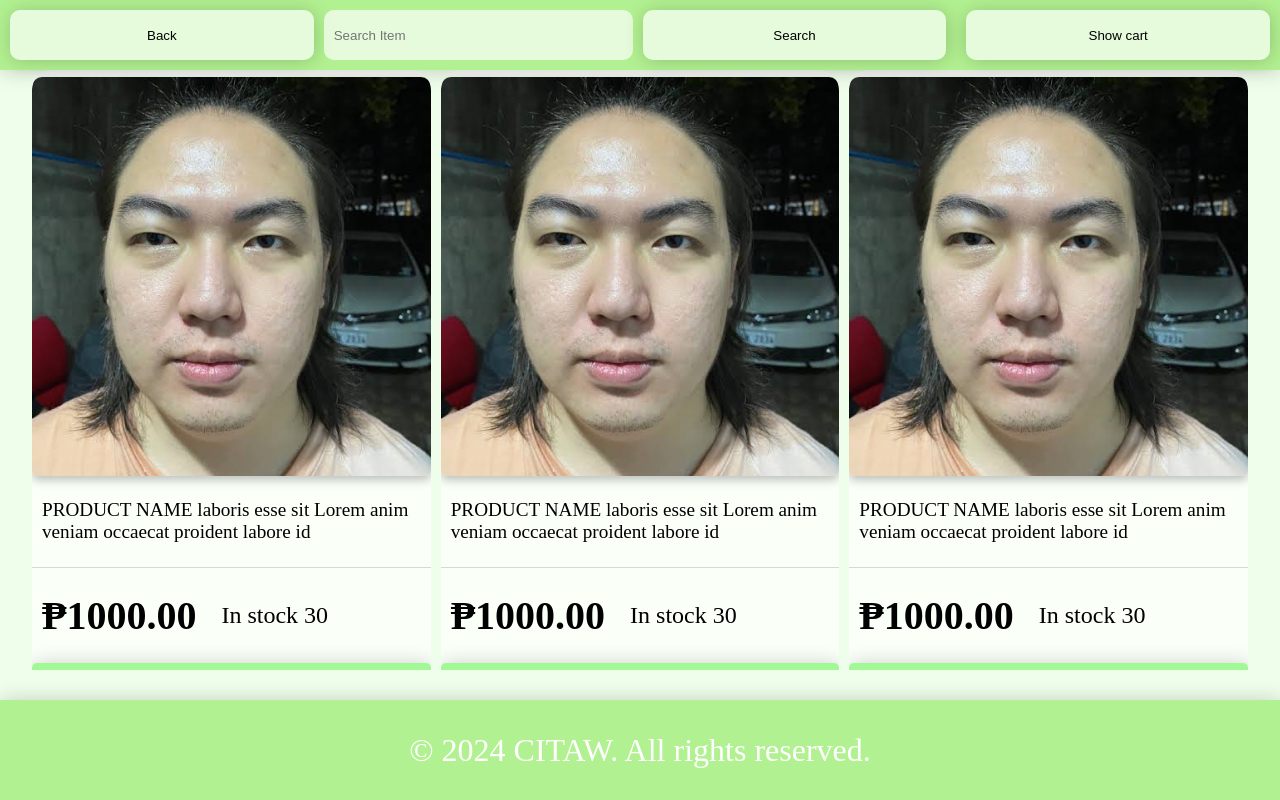
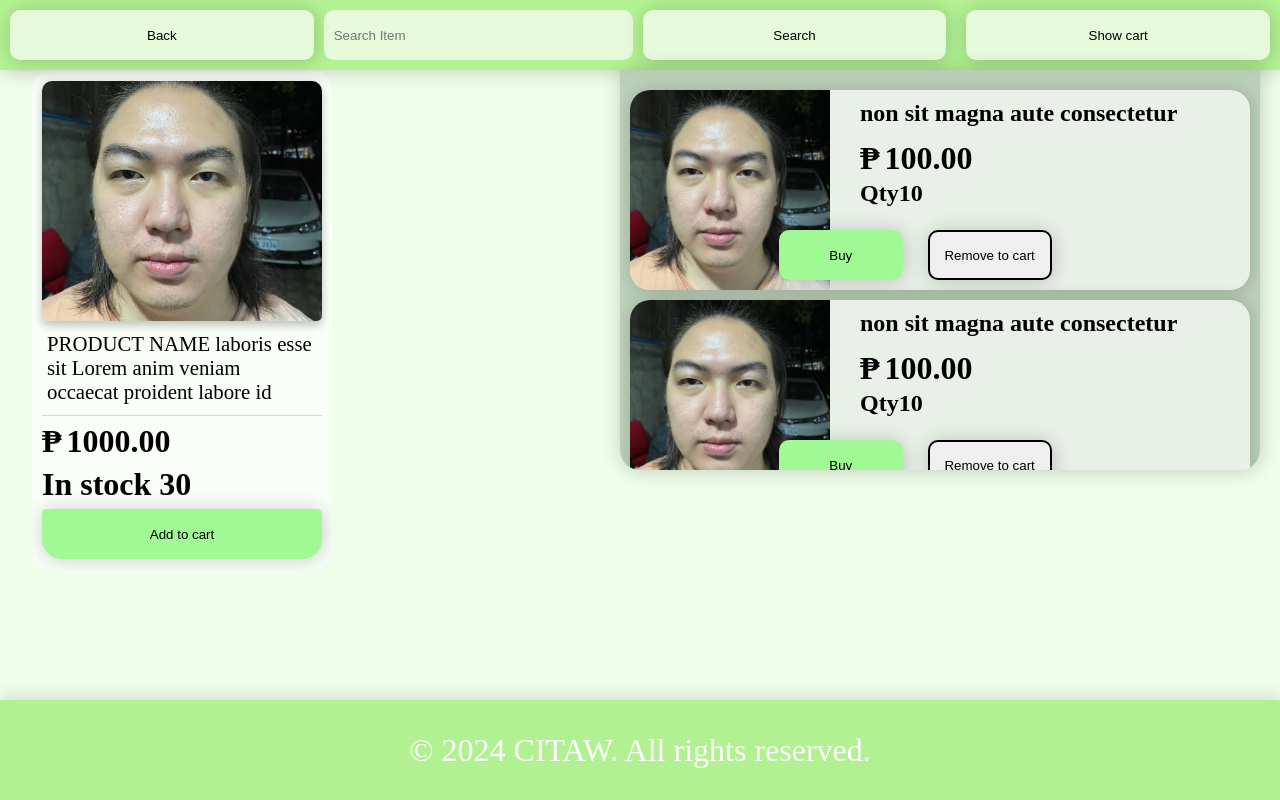
Before and after one commit to nice2ceeu/Node-App, a website: page view/dashboard.html in a window 1280 px wide. Drawn offline with Linux system fonts and the light colour scheme; no server answers.

Commit message:
updated css html dashboard

```diff
--- a/view/dashboard.css
+++ b/view/dashboard.css
@@ -25,6 +25,7 @@ body {
 .page_layout {
 	display: grid;
 	grid-template-columns: 1fr;
+	grid-template-rows: 100px 1fr 10px;
 	grid-template-rows: 75dvh;
 	padding-inline: 2rem;
 	margin-inline: auto;
@@ -37,25 +38,31 @@ body {
 	grid-row: 1;
 	display: grid;
 	grid-template-columns: repeat(auto-fit, minmax(300px, 1fr));
-	/* grid-template-rows: repeat(auto-fit, minmax(650px, 1fr)); */
 	gap: 10px;
 }
 /* product items */
 .productCard {
 	position: relative;
 	display: flex;
+	flex-direction: row;
 	justify-content: flex-start;
 	align-items: center;
 	flex-wrap: wrap;
-	height: 650px;
 	gap: 5px;
+	height: 500px;
+	width: 300px;
 	border-radius: 20px;
 	background: var(--tertiary-color);
 	overflow: hidden;
+	/* TEXT OF DIV */
+	padding: 10px;
+	font-size: 2rem;
+	font-weight: 500;
 }
 
 /* IMAGE PROUDUCT */
 .productCard > img {
+	height: 50%;
 	width: 100%;
 	aspect-ratio: 1 / 1;
 	object-fit: cover;
@@ -63,11 +70,13 @@ body {
 	box-shadow: 0px 4px 10px rgba(0, 0, 0, 0.25);
 }
 .productCard > span {
-	padding: 5px 10px 5px 10px;
+	text-align: left;
 }
+/* NAME OF PRODUCT */
 .productCard > span:nth-of-type(1) {
-	font-size: 1.2rem;
+	font-size: 1.3rem;
 	font-weight: 500;
+	padding: 5px 10px 5px 5px;
 }
 hr {
 	all: unset;
@@ -75,13 +84,28 @@ hr {
 	height: 1px;
 	background-color: #8080804c;
 }
+
+/* PRICE OF PRODUCT */
 .productCard > span:nth-of-type(2) {
-	font-size: 2.5rem;
-	font-weight: 650;
+	text-align: left;
+	width: 100%;
+	font-size: 2rem;
+	font-weight: 600;
 }
+.productCard > span:nth-of-type(2)::before {
+	content: "₱";
+	font-size: 2rem;
+	padding-right: 5px;
+}
+
+/* STOCK OF PRODUCT */
 .productCard > span:nth-of-type(3) {
-	font-size: 1.5rem;
-	font-weight: 500;
+	font-size: 2rem;
+	font-weight: 600;
+}
+.productCard > span:nth-of-type(3)::before {
+	content: "In stock";
+	font-size: 2rem;
 }
 .addCart {
 	display: flex;
@@ -98,15 +122,109 @@ hr {
 }
 
 #cartContainer {
+	/* POSTION OF CONTAINER */
+	position: absolute;
+	top: 70px;
+	right: 20px;
+	/* POSTION OF CONTAINER */
+	width: 50%;
+	height: 100%;
+	padding: 10px;
+	z-index: 10;
+	box-shadow: var(--shadow);
+	border-radius: 0 0 20px 20px;
+	background: rgba(178, 200, 175, 0.806);
+	overflow: auto;
+}
+
+.productCart {
+	position: relative;
+	display: grid;
+	grid-template-columns: 200px 500px;
+	grid-template-rows: repeat(3, 20px);
+	row-gap: 20px;
+	column-gap: 20px;
+	height: 200px;
+	width: 100%;
+	margin: 10px 0 10px 0;
+	overflow: hidden;
+	border-radius: 20px;
+	box-shadow: var(--shadow);
+	background-color: var(--tertiary-color);
+}
+
+.productCart > img {
+	height: 200px;
+	width: 100%;
 	grid-column: 1;
+	aspect-ratio: 1 / 1;
+	object-fit: cover;
+}
+.productCart > span {
+	padding: 10px;
+}
+/* NAME OF PRODUCT IN CART */
+.productCart > span:nth-of-type(1) {
+	grid-column: 2 / 4;
 	grid-row: 1;
-	height: 500px;
+	font-weight: 700;
+	font-size: 1.5rem;
+}
+/* PRICE OF PRODUCT IN CART */
+.productCart > span:nth-of-type(2) {
+	grid-column: 2;
+	grid-row: 2;
+	font-weight: 700;
+	font-size: 2rem;
+}
+.productCart > span:nth-of-type(2)::before {
+	content: "₱";
+	font-size: 2rem;
+	padding-right: 5px;
+}
+
+.productCart > span:nth-of-type(3) {
+	grid-column: 2;
+	grid-row: 3;
+	font-weight: 700;
+	font-size: 1.5rem;
+}
+.productCart > span:nth-of-type(3)::before {
+	content: "Qty";
+	font-size: 1.5rem;
+}
+
+.productCart button:nth-of-type(1) {
+	position: absolute;
+	bottom: 10px;
+	left: 24%;
 	display: flex;
 	justify-content: center;
 	align-items: center;
-	background: rgba(178, 200, 175, 0.806);
-	overflow-y: scroll;
-	z-index: 2;
+	height: 50px;
+	width: 20%;
+	border: none;
+	text-decoration: none;
+	border-radius: 10px;
+	background: var(--accent-color);
+	color: var(--text-color);
+	box-shadow: var(--shadow);
+}
+.productCart button:nth-of-type(2) {
+	position: absolute;
+	bottom: 10px;
+	left: 48%;
+	display: flex;
+	justify-content: center;
+	align-items: center;
+	height: 50px;
+	width: 20%;
+	border: none;
+	text-decoration: none;
+	border-radius: 10px;
+	border: 2px solid black;
+	color: var(--text-color);
+	box-shadow: var(--shadow);
 }
 
 #text {
--- a/view/dashboard.html
+++ b/view/dashboard.html
@@ -37,151 +37,113 @@
 						id</span
 					>
 					<hr />
-					<span class="price">&#8369;1000.00</span>
-					<span class="quantity">In stock 30</span>
+					<span class="price">1000.00</span>
+					<span class="quantity"> 30</span>
 					<button class="addCart">Add to cart</button>
 				</div>
-				<div class="productCard">
+			</div>
+		</div>
+		<div id="cartContainer">
+			<div class="productCart">
 				<img
 					class="image"
 					src="images/malupits.jpeg"
-						alt="fruit image"
+					alt="product image"
 				/>
-					<span class="item"
-						>PRODUCT NAME laboris esse sit Lorem anim veniam occaecat proident labore
-						id</span
-					>
-					<hr />
-					<span class="price">&#8369;1000.00</span>
-					<span class="quantity">In stock 30</span>
-					<button class="addCart">Add to cart</button>
+				<span class="item">non sit magna aute consectetur</span>
+				<span class="price">100.00</span>
+				<span class="quantity">10</span>
+				<button class="order">Buy</button>
+				<button class="remove">Remove to cart</button>
 			</div>
-				<div class="productCard">
+			<div class="productCart">
 				<img
 					class="image"
 					src="images/malupits.jpeg"
-						alt="fruit image"
+					alt="product image"
 				/>
-					<span class="item"
-						>PRODUCT NAME laboris esse sit Lorem anim veniam occaecat proident labore
-						id</span
-					>
-					<hr />
-					<span class="price">&#8369;1000.00</span>
-					<span class="quantity">In stock 30</span>
-					<button class="addCart">Add to cart</button>
+				<span class="item">non sit magna aute consectetur</span>
+				<span class="price">100.00</span>
+				<span class="quantity">10</span>
+				<button class="order">Buy</button>
+				<button class="remove">Remove to cart</button>
 			</div>
-				<div class="productCard">
+			<div class="productCart">
 				<img
 					class="image"
 					src="images/malupits.jpeg"
-						alt="fruit image"
+					alt="product image"
 				/>
-					<span class="item"
-						>PRODUCT NAME laboris esse sit Lorem anim veniam occaecat proident labore
-						id</span
-					>
-					<hr />
-					<span class="price">&#8369;1000.00</span>
-					<span class="quantity">In stock 30</span>
-					<button class="addCart">Add to cart</button>
+				<span class="item">non sit magna aute consectetur</span>
+				<span class="price">100.00</span>
+				<span class="quantity">10</span>
+				<button class="order">Buy</button>
+				<button class="remove">Remove to cart</button>
 			</div>
-				<div class="productCard">
+			<div class="productCart">
 				<img
 					class="image"
 					src="images/malupits.jpeg"
-						alt="fruit image"
+					alt="product image"
 				/>
-					<span class="item"
-						>PRODUCT NAME laboris esse sit Lorem anim veniam occaecat proident labore
-						id</span
-					>
-					<hr />
-					<span class="price">&#8369;1000.00</span>
-					<span class="quantity">In stock 30</span>
-					<button class="addCart">Add to cart</button>
+				<span class="item">non sit magna aute consectetur</span>
+				<span class="price">100.00</span>
+				<span class="quantity">10</span>
+				<button class="order">Buy</button>
+				<button class="remove">Remove to cart</button>
 			</div>
-				<div class="productCard">
+			<div class="productCart">
 				<img
 					class="image"
 					src="images/malupits.jpeg"
-						alt="fruit image"
+					alt="product image"
 				/>
-					<span class="item"
-						>PRODUCT NAME laboris esse sit Lorem anim veniam occaecat proident labore
-						id</span
-					>
-					<hr />
-					<span class="price">&#8369;1000.00</span>
-					<span class="quantity">In stock 30</span>
-					<button class="addCart">Add to cart</button>
+				<span class="item">non sit magna aute consectetur</span>
+				<span class="price">100.00</span>
+				<span class="quantity">10</span>
+				<button class="order">Buy</button>
+				<button class="remove">Remove to cart</button>
 			</div>
-				<div class="productCard">
+			<div class="productCart">
 				<img
 					class="image"
 					src="images/malupits.jpeg"
-						alt="fruit image"
+					alt="product image"
 				/>
-					<span class="item"
-						>PRODUCT NAME laboris esse sit Lorem anim veniam occaecat proident labore
-						id</span
-					>
-					<hr />
-					<span class="price">&#8369;1000.00</span>
-					<span class="quantity">In stock 30</span>
-					<button class="addCart">Add to cart</button>
+				<span class="item">non sit magna aute consectetur</span>
+				<span class="price">100.00</span>
+				<span class="quantity">10</span>
+				<button class="order">Buy</button>
+				<button class="remove">Remove to cart</button>
 			</div>
-				<div class="productCard">
+			<div class="productCart">
 				<img
 					class="image"
 					src="images/malupits.jpeg"
-						alt="fruit image"
+					alt="product image"
 				/>
-					<span class="item"
-						>PRODUCT NAME laboris esse sit Lorem anim veniam occaecat proident labore
-						id</span
-					>
-					<hr />
-					<span class="price">&#8369;1000.00</span>
-					<span class="quantity">In stock 30</span>
-					<button class="addCart">Add to cart</button>
+				<span class="item">non sit magna aute consectetur</span>
+				<span class="price">100.00</span>
+				<span class="quantity">10</span>
+				<button class="order">Buy</button>
+				<button class="remove">Remove to cart</button>
 			</div>
-				<div class="productCard">
+			<div class="productCart">
 				<img
 					class="image"
 					src="images/malupits.jpeg"
-						alt="fruit image"
+					alt="product image"
 				/>
-					<span class="item"
-						>PRODUCT NAME laboris esse sit Lorem anim veniam occaecat proident labore
-						id</span
-					>
-					<hr />
-					<span class="price">&#8369;1000.00</span>
-					<span class="quantity">In stock 30</span>
-					<button class="addCart">Add to cart</button>
+				<span class="item">non sit magna aute consectetur</span>
+				<span class="price">100.00</span>
+				<span class="quantity">10</span>
+				<button class="order">Buy</button>
+				<button class="remove">Remove to cart</button>
 			</div>
-				<div class="productCard">
-					<img
-						class="image"
-						src="images/malupits.jpeg"
-						alt="fruit image"
-					/>
-					<span class="item"
-						>PRODUCT NAME laboris esse sit Lorem anim veniam occaecat proident labore
-						id</span
-					>
-					<hr />
-					<span class="price">&#8369;1000.00</span>
-					<span class="quantity">In stock 30</span>
-					<button class="addCart">Add to cart</button>
-				</div>
-			</div>
-			<div id="cartContainer"></div>
 		</div>
 		<footer>
 			<p>&copy; 2024 CITAW. All rights reserved.</p>
 		</footer>
-		<script src="dashboard.js"></script>
+		<!-- 		<script src="dashboard.js"></script> -->
 	</body>
 </html>
```
Lines whose indentation alone changed are shown as unchanged.
